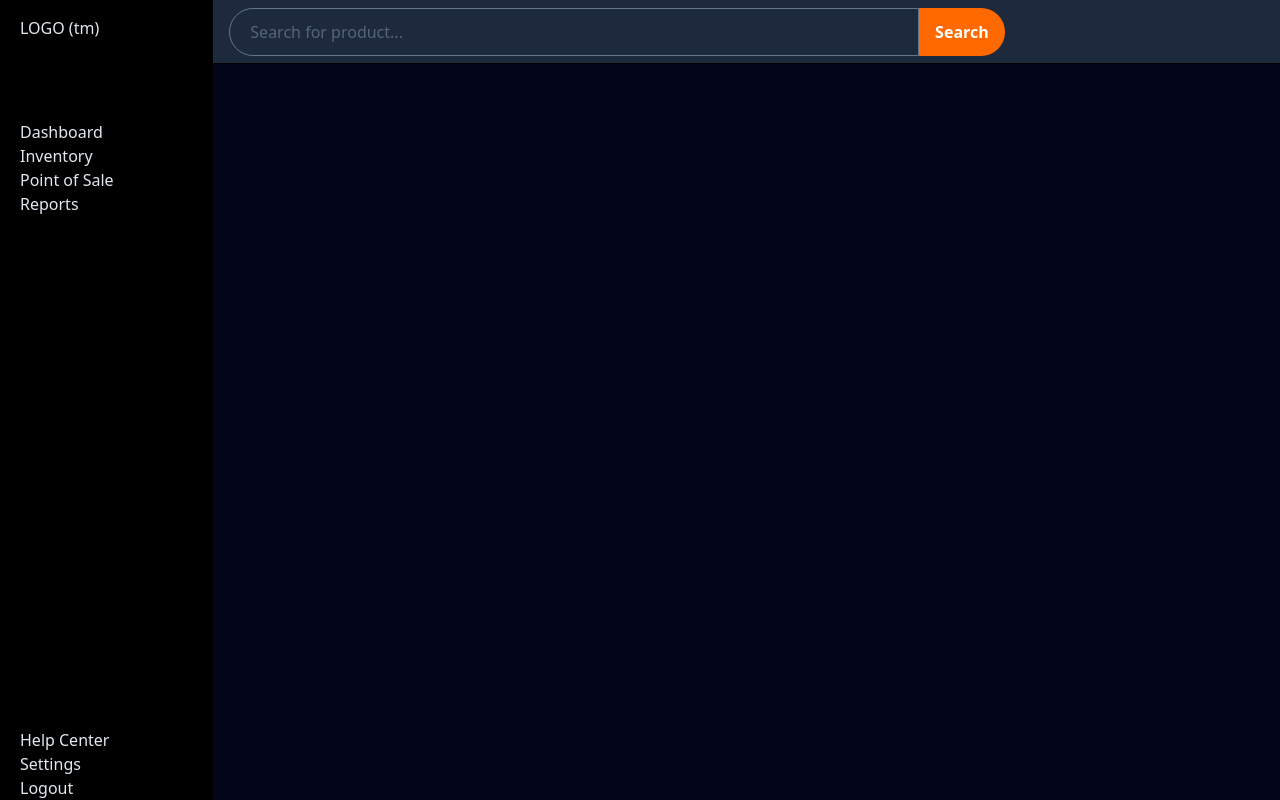
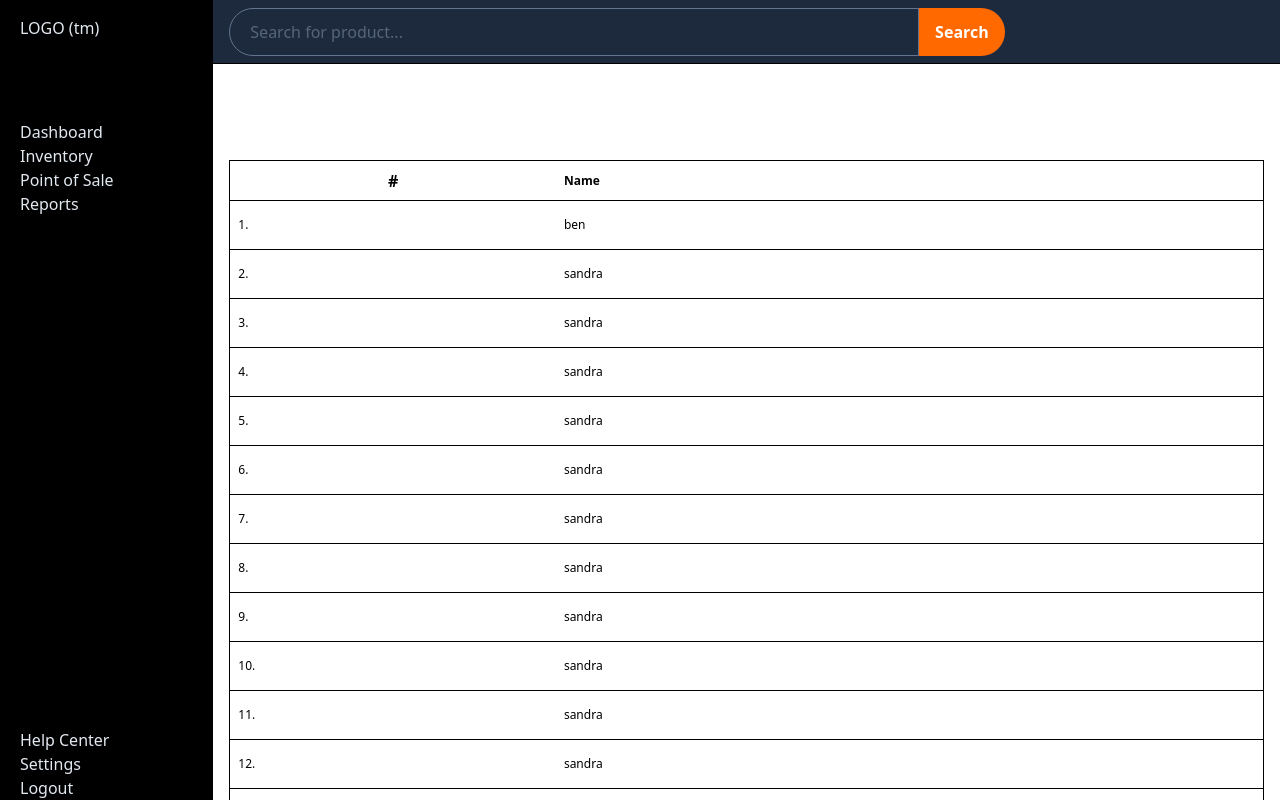
Before and after one commit to koomabenjamin/point-of-sale, a Vue app: page /inventory in a window 1280 px wide. Built offline with nearby package versions, Linux system fonts and the light colour scheme.

Commit message:
Add Datatable and fix inventory screen

```diff
--- /dev/null
+++ b/src/components/shared/DataTable.vue
@@ -0,0 +1,89 @@
+<template>
+  <table class="w-full mt-4 overflow-auto">
+    <thead>
+      <tr class="border h-10">
+        <th>#</th>
+        <th
+          v-for="column in columns"
+          :key="column"
+          class="capitalize text-left text-xs whitespace-nowrap pl-2"
+        >
+          {{ removeSpecialCharacter(column) }}
+        </th>
+        <th v-if="actions" class="capitalize text-left text-xs pl-2">Actions</th>
+      </tr>
+    </thead>
+
+    <tbody :class="{ border: rows.length > 0 }">
+      <!-- <div v-if="rows.length > 0"> -->
+        <tr
+          v-for="(value, index) in rows"
+          :key="index"
+          class="border-b"
+        >
+          <td class="text-xs pl-2">{{ index + 1 }}.</td>
+          <td
+            v-for="column in columns"
+            :key="column"
+            class="text-xs pl-2 pr-2 py-4"
+          >
+            <div v-if="!customSlots.includes(column)">
+              {{ value[column] ?? '—' }}
+            </div>
+            <slot v-else :name="column" :data="value[column]">
+              <!-- Default fallback if no slot content -->
+              {{ value[column] ?? '—' }}
+            </slot>
+          </td>
+          <td v-if="actions" class="pl-2">
+            <slot name="actions" :row="value" />
+          </td>
+        </tr>
+      <!-- </div> -->
+
+      <tr v-if="rows.length === 0">
+        <td :colspan="columns.length + (actions ? 2 : 1)" class="h-96">
+          No {{ dataGroupName }} data found.
+        </td>
+      </tr>
+    </tbody>
+
+    <tfoot v-if="rows.length > 10">
+      <tr>
+        <th></th>
+        <th
+          v-for="column in columns"
+          :key="column"
+          class="capitalize text-xs text-left h-10"
+        >
+          {{ removeSpecialCharacter(column) }}
+        </th>
+        <th v-if="actions" class="capitalize text-left text-xs h-10">
+          Actions
+        </th>
+      </tr>
+    </tfoot>
+  </table>
+</template>
+
+<script setup lang="ts">
+
+interface DataTableProps {
+  rows?: Record<string, any>[];
+  columns?: string[];
+  actions?: boolean;
+  dataGroupName?: string;
+  customSlots?: string[];
+}
+
+const props = withDefaults(defineProps<DataTableProps>(), {
+  rows: () => [],
+  columns: () => [],
+  actions: false,
+  dataGroupName: 'Data',
+  customSlots: () => [],
+});
+
+const removeSpecialCharacter = (name: string): string =>
+  name.replace(/_/g, ' ');
+</script>
--- a/src/pages/Inventory.vue
+++ b/src/pages/Inventory.vue
@@ -1,8 +1,7 @@
 <template>
 <MasterPage>
-  <div>
-    <h1>Inventory</h1>
-    <p>{{ message }}</p>
+  <div class="fixed left-1/6 top-16 w-5/6 bottom-0 px-4 bg-white text-black pt-20 overflow-auto">
+    <DataTable :rows="[{name:'ben'}, {name:'sandra'}, {name:'sandra'}, {name:'sandra'}, {name:'sandra'}, {name:'sandra'}, {name:'sandra'}, {name:'sandra'}, {name:'sandra'}, {name:'sandra'}, {name:'sandra'}, {name:'sandra'}, {name:'sandra'}, {name:'sandra'}, {name:'sandra'}, {name:'sandra'}, {name:'sandra'}]" :columns="['name']" dataGroupName="products"></DataTable>
   </div>
 </MasterPage>
 </template>
@@ -10,6 +9,7 @@
 <script setup>
 import { ref } from 'vue';
 import MasterPage from '../components/shared/MasterPage.vue';
+import DataTable from '../components/shared/DataTable.vue';
 
 const message = ref('Welcome to the Dashboard!');
 </script>
```
